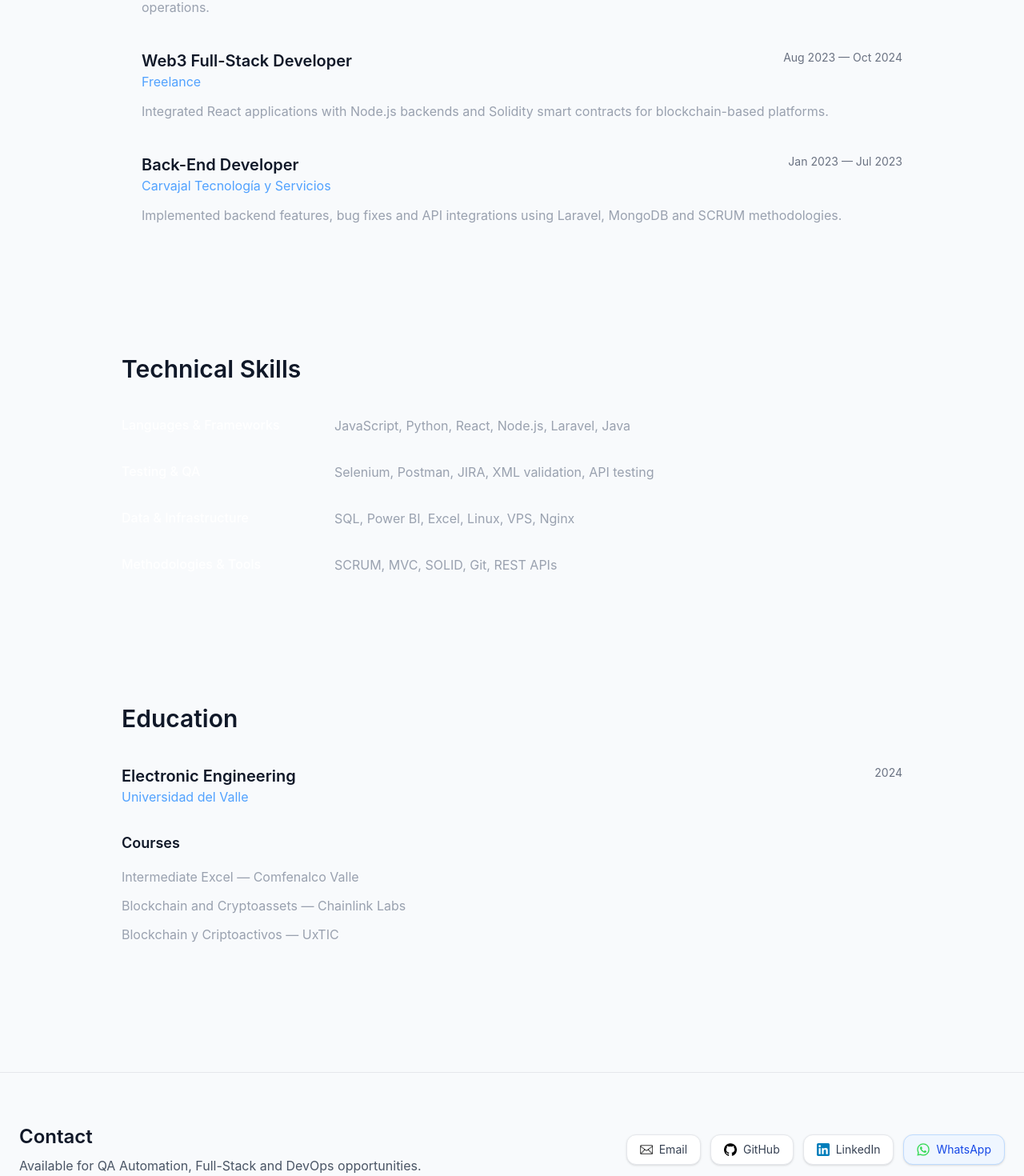
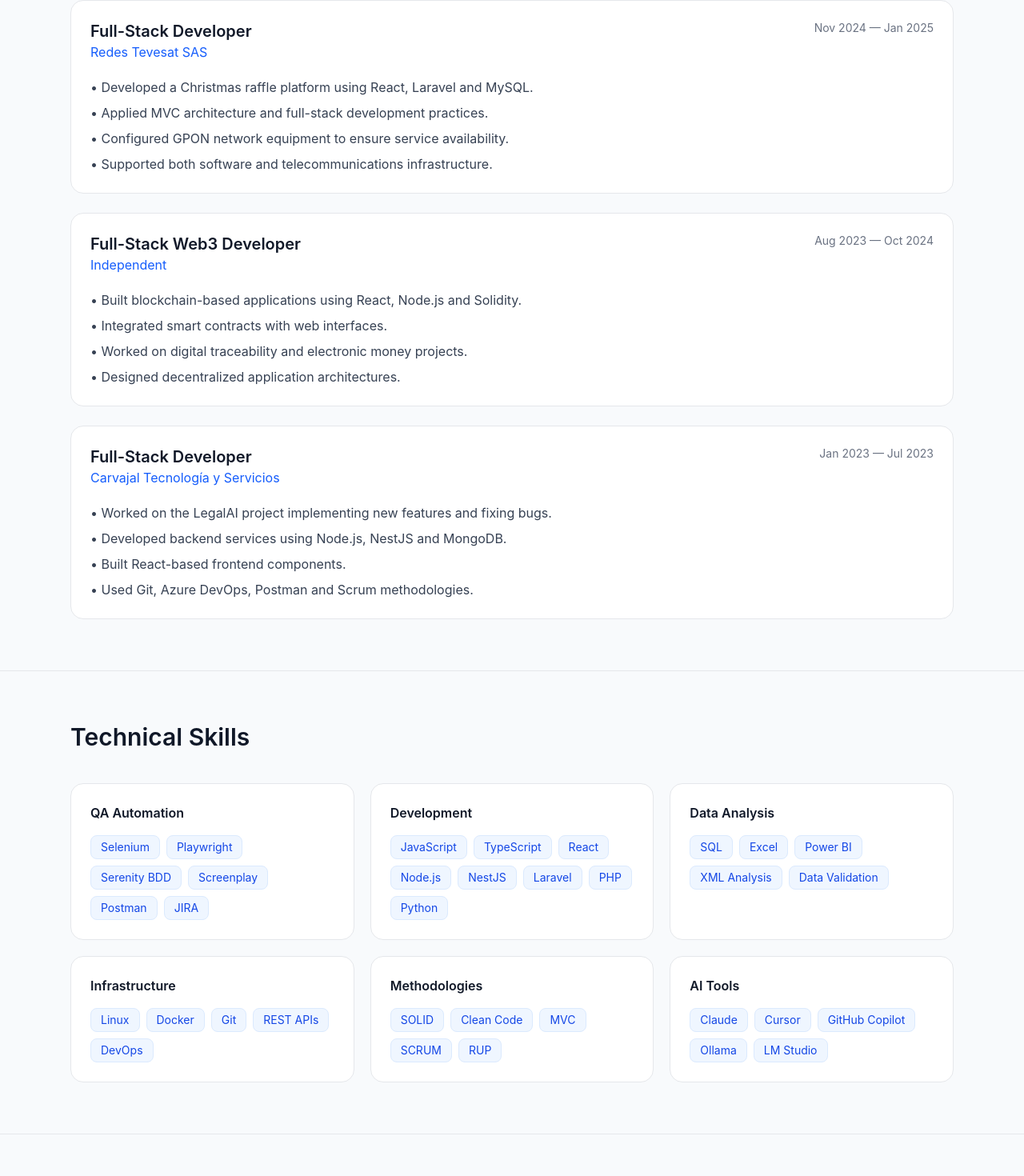
Before and after one commit to df-palacios/personalwebsite, a React (Vite) app in the folder virtual-cv/: page / in a window 1280 px wide. Shown: the part 1060-2530 px from the top of the page at 80% size. Built offline with nearby package versions, Linux system fonts and the light colour scheme.

Commit message:
secciones mejoradas

```diff
--- a/virtual-cv/src/components/Contact.jsx
+++ b/virtual-cv/src/components/Contact.jsx
@@ -2,79 +2,77 @@
   return (
     <footer
       id="contact"
-      className="py-16 border-t border-gray-200 mt-20"
+      className="py-12 border-t border-gray-200 mt-8"
     >
-      <div className="max-w-7xl mx-auto px-6">
+      <div className="max-w-6xl mx-auto px-6">
 
-        <div className="flex flex-col md:flex-row md:items-center md:justify-between gap-8">
+        <div className="flex flex-col gap-8 items-center">
 
-          <div>
-            <h2 className="text-2xl font-semibold text-gray-900 mb-2">
-              Contact
-            </h2>
+          <h2 className="text-2xl font-semibold text-gray-900">
+            Contact
+          </h2>
 
-            <p className="text-gray-600">
-              Available for QA Automation, Full-Stack and DevOps opportunities.
-            </p>
-          </div>
-
-          <div className="flex flex-wrap gap-3">
+          <div className="flex flex-wrap justify-center gap-4">
 
             <a
               href="mailto:ing.diegopalacios@outlook.com"
-              className="flex items-center gap-2 px-4 py-2 rounded-xl bg-white border border-gray-200 text-sm text-gray-700 shadow-sm hover:border-blue-300 hover:text-blue-600 transition"
+              className="flex items-center gap-2 px-4 py-2 bg-white border border-gray-200 rounded-xl hover:shadow-md transition"
             >
               <img
                 src="/emailLogo.png"
-                alt="Email"
-                className="w-4 h-4 object-contain"
+                alt=""
+                className="w-5 h-5"
               />
-              Email
+              <span>Email</span>
             </a>
 
             <a
               href="https://github.com/df-palacios"
               target="_blank"
               rel="noreferrer"
-              className="flex items-center gap-2 px-4 py-2 rounded-xl bg-white border border-gray-200 text-sm text-gray-700 shadow-sm hover:border-blue-300 hover:text-blue-600 transition"
+              className="flex items-center gap-2 px-4 py-2 bg-white border border-gray-200 rounded-xl hover:shadow-md transition"
             >
               <img
                 src="/githubLogo.png"
-                alt="GitHub"
-                className="w-4 h-4 object-contain"
+                alt=""
+                className="w-5 h-5"
               />
-              GitHub
+              <span>GitHub</span>
             </a>
 
             <a
               href="https://linkedin.com/in/dfpalacios"
               target="_blank"
               rel="noreferrer"
-              className="flex items-center gap-2 px-4 py-2 rounded-xl bg-white border border-gray-200 text-sm text-gray-700 shadow-sm hover:border-blue-300 hover:text-blue-600 transition"
+              className="flex items-center gap-2 px-4 py-2 bg-white border border-gray-200 rounded-xl hover:shadow-md transition"
             >
               <img
                 src="/linkedinLogo.png"
-                alt="LinkedIn"
-                className="w-4 h-4 object-contain"
+                alt=""
+                className="w-5 h-5"
               />
-              LinkedIn
+              <span>LinkedIn</span>
             </a>
 
             <a
               href="https://wa.me/573137464587"
               target="_blank"
               rel="noreferrer"
-              className="flex items-center gap-2 px-4 py-2 rounded-xl bg-blue-50 border border-blue-200 text-sm text-blue-700 shadow-sm hover:bg-blue-100 transition"
+              className="flex items-center gap-2 px-4 py-2 bg-green-50 border border-green-200 rounded-xl hover:shadow-md transition"
             >
               <img
                 src="/whatsappLogo.png"
-                alt="WhatsApp"
-                className="w-4 h-4 object-contain"
+                alt=""
+                className="w-5 h-5"
               />
-              WhatsApp
+              <span>WhatsApp</span>
             </a>
 
           </div>
+
+          <p className="text-gray-500 text-sm">
+            © 2026 Diego Fernando Palacios
+          </p>
 
         </div>
 
--- a/virtual-cv/src/components/Education.jsx
+++ b/virtual-cv/src/components/Education.jsx
@@ -2,44 +2,48 @@
   return (
     <section
       id="education"
-      className="py-20 border-t border-white/5"
+      className="py-16 border-t border-gray-200"
     >
-      <div className="max-w-5xl mx-auto px-6">
-        <h2 className="section-title">Education</h2>
+      <div className="max-w-6xl mx-auto px-6">
 
-        <div className="space-y-8">
-          <div>
-            <div className="flex flex-col md:flex-row md:justify-between gap-2 mb-2">
-              <div>
-                <h3 className="text-xl font-semibold">
-                  Electronic Engineering
-                </h3>
+        <h2 className="section-title">
+          Education
+        </h2>
 
-                <p className="text-blue-400">
-                  Universidad del Valle
-                </p>
-              </div>
+        <div className="card mb-6">
+          <h3 className="text-xl font-semibold text-gray-900">
+            Electronic Engineering
+          </h3>
 
-              <span className="text-sm text-gray-500">
-                2024
-              </span>
-            </div>
-          </div>
+          <p className="text-blue-600">
+            Universidad del Valle
+          </p>
 
-          <div>
-            <h3 className="text-lg font-semibold mb-4">
-              Courses
-            </h3>
+          <p className="text-gray-500 mt-2">
+            Graduated 2024
+          </p>
+        </div>
 
-            <div className="space-y-3 text-gray-400">
-              <p>Intermediate Excel — Comfenalco Valle</p>
+        <h2 className="text-2xl font-semibold text-gray-900 mb-6">
+          Courses & Certifications
+        </h2>
 
-              <p>Blockchain and Cryptoassets — Chainlink Labs</p>
+        <div className="card">
+          <ul className="space-y-3 text-gray-700">
+            <li>
+              • Excel Intermedio — Comfenalco Valle (2026)
+            </li>
 
-              <p>Blockchain y Criptoactivos — UxTIC</p>
-            </div>
-          </div>
+            <li>
+              • Blockchain and Cryptoassets — Chainlink Labs (2024)
+            </li>
+
+            <li>
+              • Blockchain y Criptoactivos — UxTIC (2022)
+            </li>
+          </ul>
         </div>
+
       </div>
     </section>
   )
--- a/virtual-cv/src/components/Experience.jsx
+++ b/virtual-cv/src/components/Experience.jsx
@@ -1,53 +1,75 @@
+function Experience() {
   const jobs = [
     {
-    role: "QA / Software Tester",
-    company: "Seeusatours Colombia",
+      title: "QA / Software Tester",
+      company: "SeeUsaTours Colombia",
       period: "May 2025 — Jan 2026",
-    description:
-      "Executed automated software testing using Selenium, analyzed XML and Excel datasets, validated API responses and managed JIRA workflows to improve booking accuracy from 54% to 90%.",
+      description: [
+        "Performed software testing and large-scale analysis of XML and Excel datasets.",
+        "Investigated pricing and availability discrepancies from Juniper API integrations.",
+        "Reported defects and findings to development teams through JIRA.",
+        "Improved booking accuracy from 54% to 90% through data validation processes.",
+        "Used Selenium for automation and Power BI for data analysis."
+      ]
     },
     {
-    role: "Full-Stack Developer",
+      title: "Full-Stack Developer",
       company: "Redes Tevesat SAS",
       period: "Nov 2024 — Jan 2025",
-    description:
-      "Developed internal systems using React, Laravel and MySQL while configuring GPON network infrastructure for ISP operations.",
+      description: [
+        "Developed a Christmas raffle platform using React, Laravel and MySQL.",
+        "Applied MVC architecture and full-stack development practices.",
+        "Configured GPON network equipment to ensure service availability.",
+        "Supported both software and telecommunications infrastructure."
+      ]
     },
     {
-    role: "Web3 Full-Stack Developer",
-    company: "Freelance",
+      title: "Full-Stack Web3 Developer",
+      company: "Independent",
       period: "Aug 2023 — Oct 2024",
-    description:
-      "Integrated React applications with Node.js backends and Solidity smart contracts for blockchain-based platforms.",
+      description: [
+        "Built blockchain-based applications using React, Node.js and Solidity.",
+        "Integrated smart contracts with web interfaces.",
+        "Worked on digital traceability and electronic money projects.",
+        "Designed decentralized application architectures."
+      ]
     },
     {
-    role: "Back-End Developer",
+      title: "Full-Stack Developer",
       company: "Carvajal Tecnología y Servicios",
       period: "Jan 2023 — Jul 2023",
-    description:
-      "Implemented backend features, bug fixes and API integrations using Laravel, MongoDB and SCRUM methodologies.",
-  },
+      description: [
+        "Worked on the LegalAI project implementing new features and fixing bugs.",
+        "Developed backend services using Node.js, NestJS and MongoDB.",
+        "Built React-based frontend components.",
+        "Used Git, Azure DevOps, Postman and Scrum methodologies."
+      ]
+    }
   ]
 
-function Experience() {
   return (
-    <section id="experience" className="py-20">
-      <div className="max-w-5xl mx-auto px-6">
-        <h2 className="section-title">Experience</h2>
+    <section
+      id="experience"
+      className="py-16 border-t border-gray-200"
+    >
+      <div className="max-w-6xl mx-auto px-6">
+        <h2 className="section-title">
+          Professional Experience
+        </h2>
 
-        <div className="space-y-10">
+        <div className="flex flex-col gap-6">
           {jobs.map((job, index) => (
             <div
               key={index}
-              className="border-l border-white/10 pl-6"
+              className="card"
             >
-              <div className="flex flex-col md:flex-row md:justify-between md:items-start gap-2 mb-3">
+              <div className="flex flex-col md:flex-row md:justify-between md:items-start gap-4">
                 <div>
-                  <h3 className="text-xl font-semibold">
-                    {job.role}
+                  <h3 className="text-xl font-semibold text-gray-900">
+                    {job.title}
                   </h3>
 
-                  <p className="text-blue-400">
+                  <p className="text-blue-600">
                     {job.company}
                   </p>
                 </div>
@@ -57,9 +79,13 @@
                 </span>
               </div>
 
-              <p className="text-gray-400 leading-relaxed">
-                {job.description}
-              </p>
+              <ul className="mt-5 space-y-2 text-gray-700">
+                {job.description.map((item, i) => (
+                  <li key={i}>
+                    • {item}
+                  </li>
+                ))}
+              </ul>
             </div>
           ))}
         </div>
--- a/virtual-cv/src/components/Hero.jsx
+++ b/virtual-cv/src/components/Hero.jsx
@@ -13,10 +13,9 @@
                 QA Automation • Full-Stack Developer
               </p>
 
-              <h1 className="text-4xl md:text-5xl font-bold mb-5 leading-tight text-gray-900">
+              <h1 className="text-4xl md:text-[2.8rem] font-bold mb-5 leading-tight text-gray-900">
                 Diego Fernando Palacios
               </h1>
-
               <p className="text-gray-600 text-lg leading-relaxed max-w-3xl">
                 Electronic engineer with experience in software testing,
                 Selenium automation, REST APIs, React development,
--- a/virtual-cv/src/components/Skills.jsx
+++ b/virtual-cv/src/components/Skills.jsx
@@ -1,48 +1,101 @@
-const skillGroups = [
+function Skills() {
+  const categories = [
     {
-    title: "Languages & Frameworks",
-    skills:
-      "JavaScript, Python, React, Node.js, Laravel, Java",
+      title: "QA Automation",
+      skills: [
+        "Selenium",
+        "Playwright",
+        "Serenity BDD",
+        "Screenplay",
+        "Postman",
+        "JIRA"
+      ]
     },
     {
-    title: "Testing & QA",
-    skills:
-      "Selenium, Postman, JIRA, XML validation, API testing",
+      title: "Development",
+      skills: [
+        "JavaScript",
+        "TypeScript",
+        "React",
+        "Node.js",
+        "NestJS",
+        "Laravel",
+        "PHP",
+        "Python"
+      ]
     },
     {
-    title: "Data & Infrastructure",
-    skills:
-      "SQL, Power BI, Excel, Linux, VPS, Nginx",
+      title: "Data Analysis",
+      skills: [
+        "SQL",
+        "Excel",
+        "Power BI",
+        "XML Analysis",
+        "Data Validation"
+      ]
     },
     {
-    title: "Methodologies & Tools",
-    skills:
-      "SCRUM, MVC, SOLID, Git, REST APIs",
+      title: "Infrastructure",
+      skills: [
+        "Linux",
+        "Docker",
+        "Git",
+        "REST APIs",
+        "DevOps"
+      ]
     },
+    {
+      title: "Methodologies",
+      skills: [
+        "SOLID",
+        "Clean Code",
+        "MVC",
+        "SCRUM",
+        "RUP"
+      ]
+    },
+    {
+      title: "AI Tools",
+      skills: [
+        "Claude",
+        "Cursor",
+        "GitHub Copilot",
+        "Ollama",
+        "LM Studio"
+      ]
+    }
   ]
 
-function Skills() {
   return (
     <section
       id="skills"
-      className="py-20 border-t border-white/5"
+      className="py-16 border-t border-gray-200"
     >
-      <div className="max-w-5xl mx-auto px-6">
-        <h2 className="section-title">Technical Skills</h2>
+      <div className="max-w-6xl mx-auto px-6">
+        <h2 className="section-title">
+          Technical Skills
+        </h2>
 
-        <div className="space-y-8">
-          {skillGroups.map((group, index) => (
+        <div className="grid md:grid-cols-3 gap-5">
+          {categories.map((category, index) => (
             <div
               key={index}
-              className="grid md:grid-cols-[250px_1fr] gap-4"
+              className="card"
             >
-              <h3 className="text-white font-medium">
-                {group.title}
+              <h3 className="font-semibold text-gray-900 mb-4">
+                {category.title}
               </h3>
 
-              <p className="text-gray-400 leading-relaxed">
-                {group.skills}
-              </p>
+              <div className="flex flex-wrap gap-2">
+                {category.skills.map((skill, i) => (
+                  <span
+                    key={i}
+                    className="px-3 py-1 text-sm rounded-lg bg-blue-50 text-blue-700 border border-blue-100"
+                  >
+                    {skill}
+                  </span>
+                ))}
+              </div>
             </div>
           ))}
         </div>
--- a/virtual-cv/src/index.css
+++ b/virtual-cv/src/index.css
@@ -18,7 +18,7 @@
 
 body {
   margin: 0;
-  background: #f8fafc;
+  background: #f7f8fa;
   color: #111827;
 }
 
```
Also changed, not shown: virtual-cv/src/components/Navbar.jsx (+20 -9 lines). Lines whose indentation alone changed are shown as unchanged.
